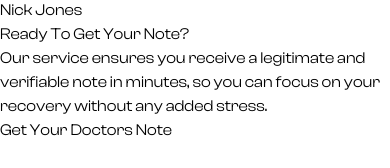
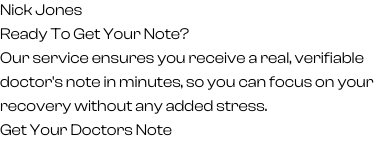
Before and after one commit to tothemoon2k/OnlineMedFront, a React (Vite) app: page / in a window 390 px wide. Shown: the part 8952-9120 px from the top of the page. Built offline with nearby package versions, Linux system fonts and the light colour scheme.

Commit message:
Small tweks

```diff
--- a/src/routes/Landing.jsx
+++ b/src/routes/Landing.jsx
@@ -220,7 +220,7 @@ const Landing = () => {
 
             <section className='mt-24 md:mt-36 mx-auto md:w-4/5 py-40 px-8 md:px-20 bg-black flex flex-col rounded-xl relative overflow-hidden'>
                 <h3 className='text-white text-4xl font-semibold'>Ready To Get Your Note?</h3>
-                <p className='mt-4 mb-5 md:mt-2 md:mb-3.5 text-lg text-gray-400'>Our service ensures you receive a legitimate and verifiable note in minutes, so you can focus on your recovery without any added stress.</p>
+                <p className='mt-4 mb-5 md:mt-3.5 md:mb-4.5 text-lg text-gray-400 md:w-4/6'>Our service ensures you receive a real, verifiable doctor's note in minutes, so you can focus on your recovery without any added stress.</p>
                 <button onClick={handleClick} className='z-10 w-fit bg-white py-3 px-5 rounded-xl font-medium'>Get Your Doctors Note</button>
 
                 <img className='hidden md:block absolute -top-[60%] -right-[20%] h-[120%] object-cover' src={whiteCircle} alt="White circle designs" />
```
